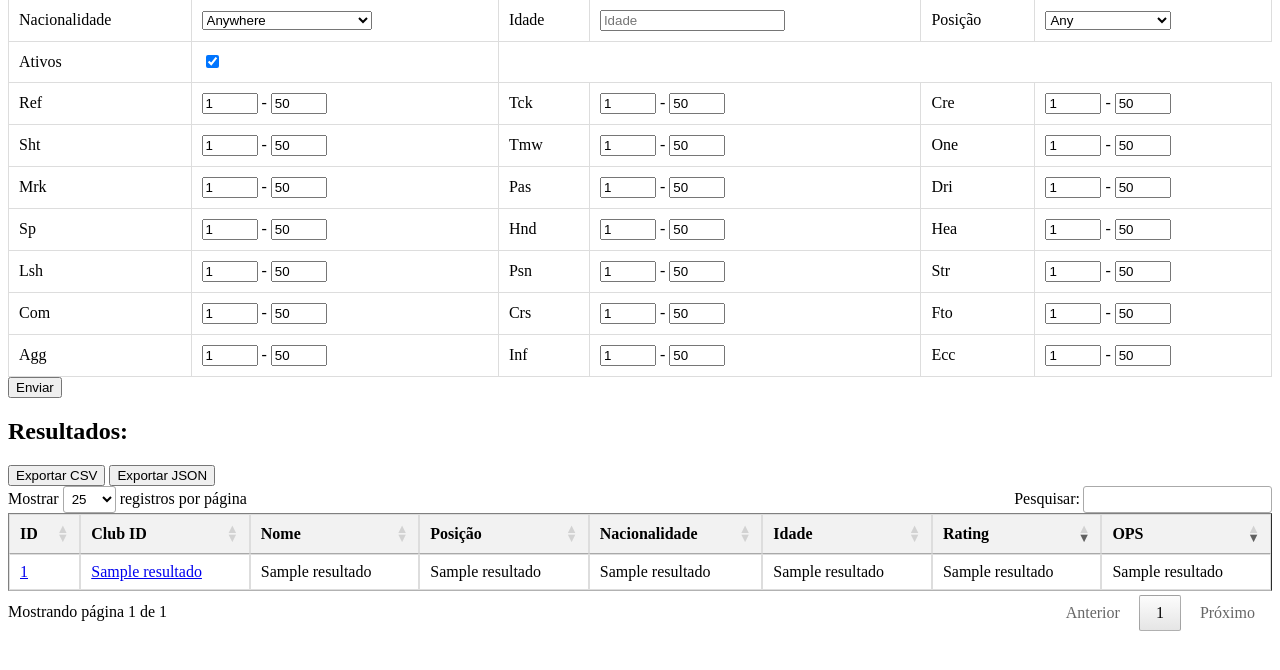
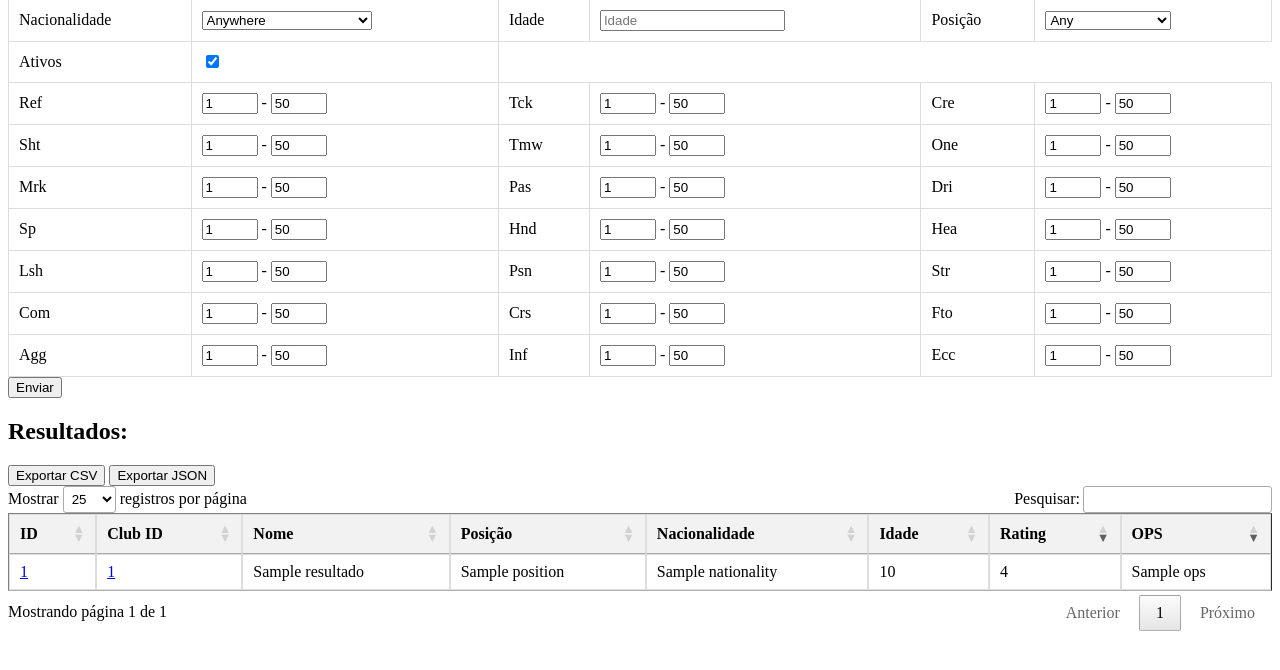
Before and after one commit to edunogueira/opendodb, a Flask app: template templates/index.html in a window 1280 px wide. Shown: the part 81-751 px from the top of the page. Run offline with Flask 3, Linux system fonts and the light colour scheme; the template is opened without the code that fills it: most values are stand-ins (such as "Sample title", 1, 10 or a date in 2020); some libraries are stand-ins or nearby versions.

Commit message:
Update index.html

```diff
--- a/templates/index.html
+++ b/templates/index.html
@@ -276,16 +276,14 @@
         </thead>
         <tbody>
             {% for resultado in resultados %} <tr>
-                <td><a href="https://www.dugout-online.com/players/details/youth/0/playerID/{{ resultado[0] }}">{{
-                        resultado[0] }}</a></td>
-                <td><a href="https://www.dugout-online.com/clubinfo/none/clubid/{{ resultado[1] }}">{{ resultado[1]
-                        }}</a></td>
-                <td>{{ resultado[2] }}</td>
-                <td>{{ resultado[3] }}</td>
-                <td>{{ resultado[4] }}</td>
-                <td>{{ resultado[5] }}</td>
-                <td>{{ resultado[6] }}</td>
-                <td>{{ resultado[7] }}</td>
+                <td><a href="https://www.dugout-online.com/players/details/youth/0/playerID/{{ resultado['id'] }}">{{ resultado['id'] }}</a></td>
+                <td><a href="https://www.dugout-online.com/clubinfo/none/clubid/{{ resultado['club_id'] }}">{{ resultado['club_id'] }}</a></td>
+                <td>{{ resultado['name'] }}</td>
+                <td>{{ resultado['position'] }}</td>
+                <td>{{ resultado['nationality'] }}</td>
+                <td>{{ resultado['age'] }}</td>
+                <td>{{ resultado['rating'] }}</td>
+                <td>{{ resultado['OPS'] }}</td>
             </tr>
             {% endfor %}
         </tbody>
```
